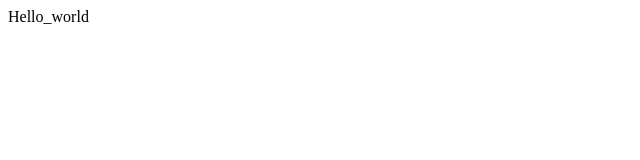
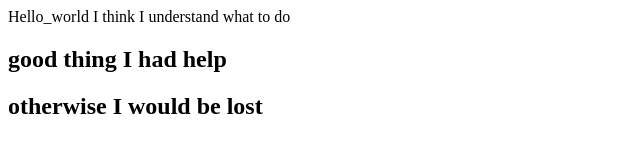
Before and after one commit to steelgirl/steelgirl, a plain HTML site: page index.html in a window 1280 px wide. Shown: the whole page, without its empty margins (0-640 px from the left). Drawn offline with Linux system fonts and the light colour scheme.

Commit message:
add a sentence

```diff
--- a/index.html
+++ b/index.html
@@ -1 +1,5 @@
 <hi> Hello_world </hi>
+<understand> I think I understand </understand>
+<what> what to do </what>
+<h2> good thing I had help </h2>
+<h2> otherwise I would be lost </h2>
```
